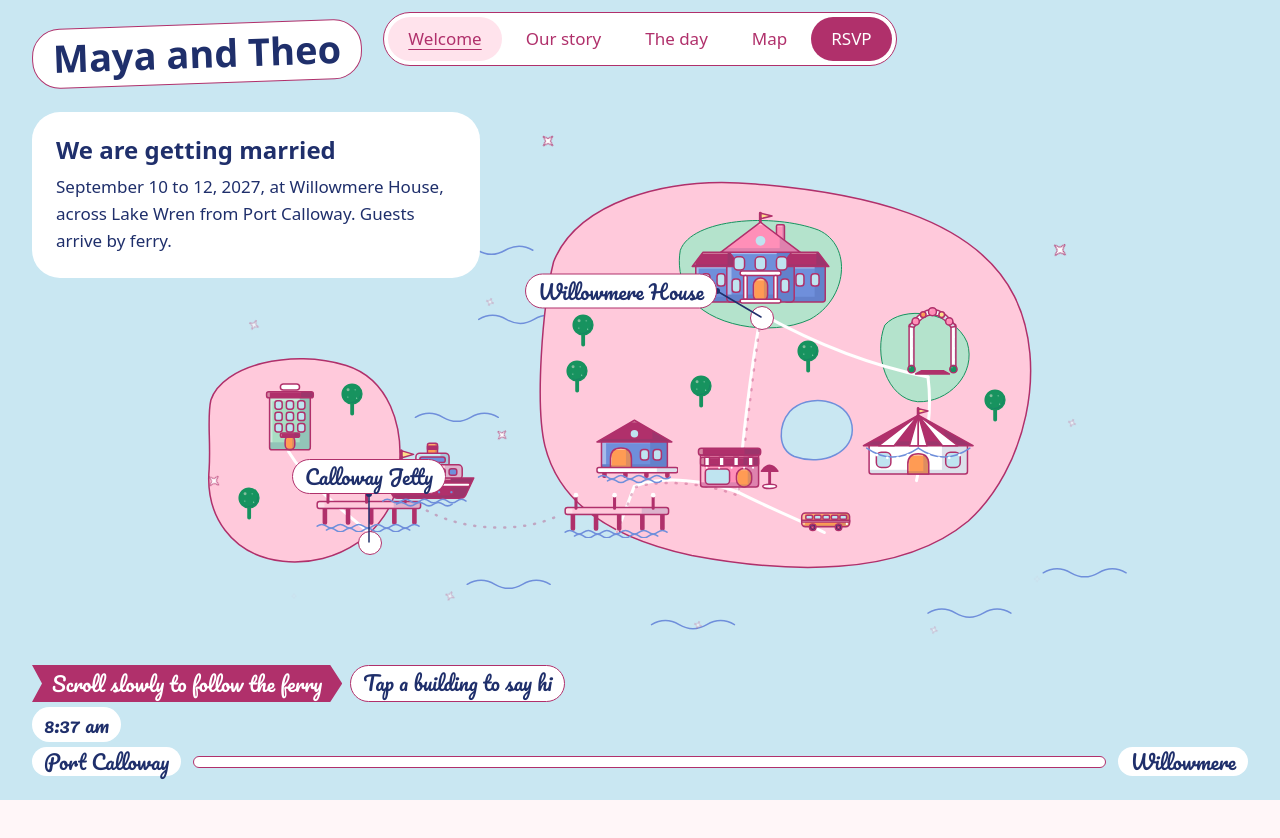
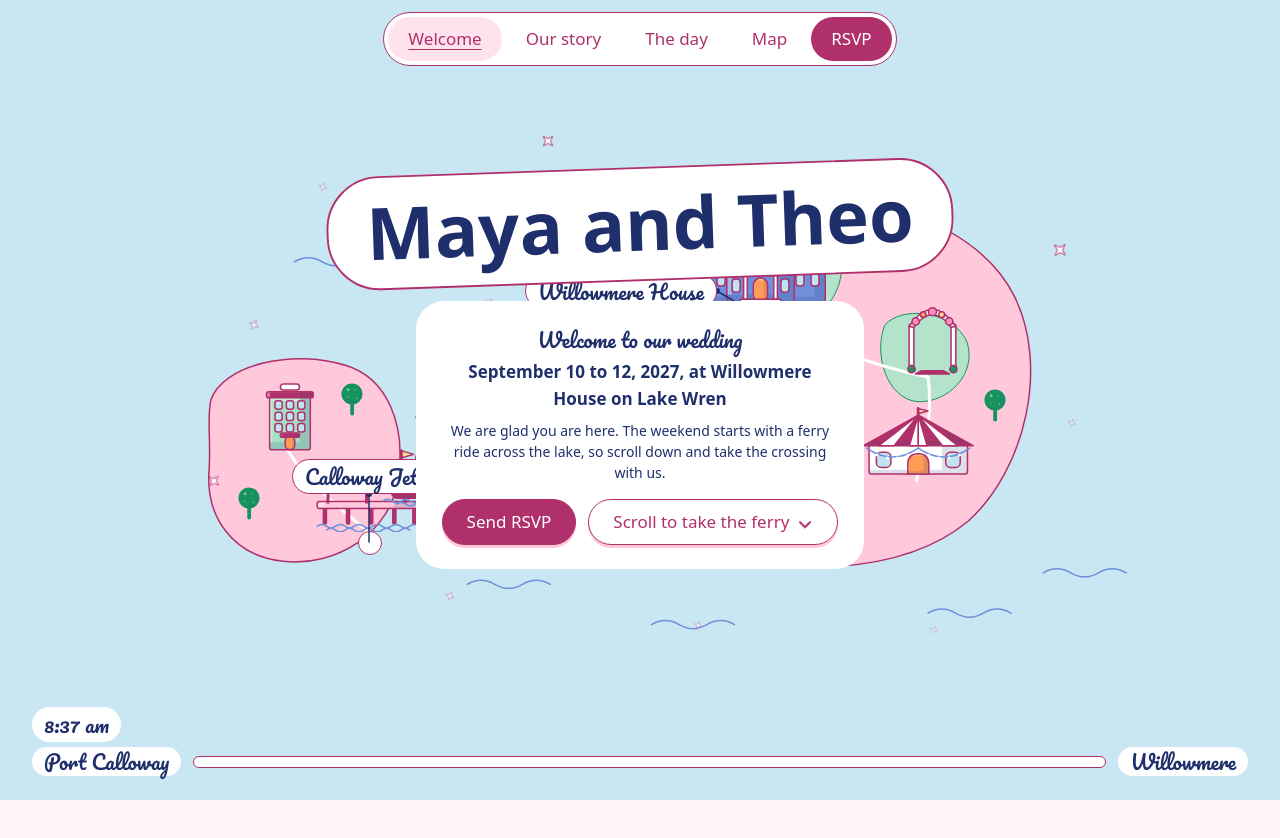
Before and after one commit to Wuraola-Adebisi/Bubblegum-Atlas, a React (Vite) app: page / in a window 1280 px wide. Shown: the top 838 px of the page. Built offline with nearby package versions, Linux system fonts and the light colour scheme.

Commit message:
Add welcome beat to the hero and fix invisible RSVP button text

```diff
--- a/src/data/events/wedding.ts
+++ b/src/data/events/wedding.ts
@@ -68,8 +68,8 @@ export const wedding: EventConfig = {
       {
         from: 0,
         to: 0.14,
-        title: 'We are getting married',
-        body: 'September 10 to 12, 2027, at Willowmere House, across Lake Wren from Port Calloway. Guests arrive by ferry.',
+        title: 'How you get here',
+        body: 'Guests cross Lake Wren by ferry, from Port Calloway to Willowmere House. We drew the trip so you can see it before you make it.',
       },
       { from: 0.14, to: 0.29, title: 'Across the water', body: 'Port Calloway is where the ferry leaves. The guest hotel is a five-minute walk away.' },
       {
@@ -456,7 +456,10 @@ export const wedding: EventConfig = {
     mapTitle: 'The weekend map',
     journeyTitle: 'Maya and Theo',
     journeySkip: 'Skip to the date and the weekend map',
-    journeyDate: 'Willowmere, September 10 to 12, 2027',
+    journeyDate: 'September 10 to 12, 2027, at Willowmere House on Lake Wren',
+    welcomeKicker: 'Welcome to our wedding',
+    welcomeLine: 'We are glad you are here. The weekend starts with a ferry ride across the lake, so scroll down and take the crossing with us.',
+    welcomeCue: 'Scroll to take the ferry',
     journeyIntro: 'We are getting married at Willowmere House, across Lake Wren from Port Calloway. Guests arrive by ferry. Scroll to take the trip, or go straight to the map.',
     ctaFollow: 'Follow the ferry',
     ctaRsvp: 'Send RSVP',
--- a/src/features/journey/Journey.tsx
+++ b/src/features/journey/Journey.tsx
@@ -32,6 +32,9 @@ function useSize<T extends HTMLElement>() {
 
 const linkBtn =
   'inline-flex min-h-11 items-center rounded-pill border-hair border-accent bg-paper px-6 py-2 font-medium text-accent shadow-press transition duration-micro ease-standard hover:bg-accent hover:text-paper active:translate-y-0.5 active:shadow-press-down'
+
+const primaryBtn =
+  'inline-flex min-h-11 items-center rounded-pill border-hair border-accent bg-accent px-6 py-2 font-medium text-paper shadow-press transition duration-micro ease-standard hover:bg-ink active:translate-y-0.5 active:shadow-press-down'
 
 const sparkColors = ['var(--color-glow)', 'var(--color-paper)', 'var(--color-land-strong)', 'var(--color-flag)']
 
@@ -98,6 +101,22 @@ export default function Journey({ event, journey }: JourneyProps) {
     return () => io.disconnect()
   }, [stageRef])
   const p = reduced ? 1 : scrolled
+  // Welcome beat: the names start large in the middle of the stage and settle into the corner as the journey begins.
+  const titleRef = useRef<HTMLDivElement>(null)
+  const [anchor, setAnchor] = useState({ dx: 0, dy: 0, s: 1, bh: 0, cy: 0 })
+  useLayoutEffect(() => {
+    const el = titleRef.current
+    if (!el || reduced) return
+    const bw = el.offsetWidth
+    const bh = el.offsetHeight
+    const s = Math.min(1.9, (size.w * 0.88) / bw)
+    const cy = size.h * 0.28
+    setAnchor({ dx: size.w / 2 - (el.offsetLeft + bw / 2), dy: cy - (el.offsetTop + bh / 2), s, bh, cy })
+  }, [size.w, size.h, reduced])
+  const settle = reduced ? 1 : ease(progressIn(p, 0.04, 0.13))
+  const welcomeOut = reduced ? 1 : progressIn(p, 0.012, 0.06)
+  const Title = reduced ? 'p' : 'h1'
+  const scrollOn = () => window.scrollBy({ top: window.innerHeight * 0.9, behavior: reduced ? 'auto' : 'smooth' })
   const [avatar] = useAvatar()
 
   const [lifted, setLifted] = useState<string | null>(null)
@@ -191,18 +210,37 @@ export default function Journey({ event, journey }: JourneyProps) {
 
   return (
     <>
+      {reduced && (
+        <section aria-label="Welcome" className="mx-auto max-w-measure px-4 pt-28 pb-6 text-center">
+          <h1 className="font-display text-h1 font-extrabold">{event.copy.journeyTitle}</h1>
+          <p className="mt-2 font-hand text-label">{event.copy.welcomeKicker}</p>
+          <p className="mt-1 font-display text-h3 font-extrabold">{event.copy.journeyDate}</p>
+          <p className="mt-2">{event.copy.welcomeLine}</p>
+          <p className="mt-4">
+            <a href="#/rsvp" className={primaryBtn}>
+              {event.copy.ctaRsvp}
+            </a>
+          </p>
+        </section>
+      )}
+
       <section
         ref={sectionRef}
         aria-label="The journey from Port Calloway to Willowmere"
         className="relative"
         style={reduced ? undefined : { height: `${journey.scrollVh}vh` }}
       >
-        <a
-          href="#journey-end"
-          className="fixed top-2 left-2 z-50 -translate-y-24 rounded-pill bg-paper px-5 py-2 font-medium text-accent focus:translate-y-0"
+        <button
+          type="button"
+          onClick={() => {
+            const end = document.getElementById('journey-end')
+            end?.focus()
+            end?.scrollIntoView()
+          }}
+          className="fixed top-2 left-2 z-50 -translate-y-24 cursor-pointer rounded-pill bg-paper px-5 py-2 font-medium text-accent focus:translate-y-0"
         >
           {event.copy.journeySkip}
-        </a>
+        </button>
         <div id="journey-end" tabIndex={-1} className="absolute left-0 h-px w-px" style={{ top: reduced ? '0' : 'calc(100% - 100svh + 6rem)' }} />
 
         <div
@@ -322,16 +360,43 @@ export default function Journey({ event, journey }: JourneyProps) {
             {announce}
           </p>
 
-          <div className="pointer-events-none absolute top-20 left-4 sm:top-6 sm:left-8">
-            <h1 className="inline-block -rotate-2 rounded-panel border-hair border-accent bg-paper px-5 py-2 font-display text-h2 font-extrabold">
+          <div
+            ref={titleRef}
+            className="pointer-events-none absolute top-20 left-4 origin-center will-change-transform sm:top-6 sm:left-8"
+            style={reduced ? undefined : { transform: `translate(${anchor.dx * (1 - settle)}px, ${anchor.dy * (1 - settle)}px) scale(${1 + (anchor.s - 1) * (1 - settle)})` }}
+          >
+            <Title className="inline-block -rotate-2 rounded-panel border-hair border-accent bg-paper px-5 py-2 font-display text-h2 font-extrabold">
               {event.copy.journeyTitle}
-            </h1>
+            </Title>
           </div>
+
+          {!reduced && (
+            <div
+              inert={welcomeOut > 0.95}
+              className="absolute left-1/2 w-11/12 max-w-md -translate-x-1/2 rounded-panel bg-paper p-5 text-center sm:p-6"
+              style={{ top: anchor.cy + (anchor.bh * anchor.s) / 2 + 20, opacity: 1 - welcomeOut, pointerEvents: welcomeOut > 0.5 ? 'none' : undefined }}
+            >
+              <p className="font-hand text-label">{event.copy.welcomeKicker}</p>
+              <p className="mt-1 font-display text-body font-extrabold">{event.copy.journeyDate}</p>
+              <p className="mt-2 text-small">{event.copy.welcomeLine}</p>
+              <div className="mt-4 flex flex-wrap items-center justify-center gap-3">
+                <a href="#/rsvp" className={primaryBtn}>
+                  {event.copy.ctaRsvp}
+                </a>
+                <button type="button" onClick={scrollOn} className={linkBtn}>
+                  {event.copy.welcomeCue}
+                  <svg className="cue-bob ml-2" width="16" height="16" viewBox="0 0 16 16" aria-hidden="true">
+                    <path d="M3 6 L8 11 L13 6" fill="none" stroke="currentColor" strokeWidth="2" strokeLinecap="round" strokeLinejoin="round" />
+                  </svg>
+                </button>
+              </div>
+            </div>
+          )}
 
           <div className="absolute inset-x-4 bottom-32 sm:inset-x-auto sm:top-28 sm:bottom-auto sm:left-8 sm:w-112">
             <div className="relative min-h-40">
               {journey.chapters.map((c) => {
-                const on = c === active
+                const on = c === active && !(c === journey.chapters[0] && p < 0.1)
                 return (
                   <div
                     key={c.title}
@@ -357,9 +422,8 @@ export default function Journey({ event, journey }: JourneyProps) {
           </div>
 
           <div className="pointer-events-none absolute inset-x-4 bottom-4 space-y-2 sm:inset-x-8 sm:bottom-6">
-            {!reduced && p < 0.08 && (
-              <div className="flex flex-wrap gap-2">
-                <LabelTag variant="flag">Scroll slowly to follow the ferry</LabelTag>
+            {!reduced && p > 0.06 && p < 0.2 && (
+              <div className="hidden flex-wrap gap-2 sm:flex">
                 <LabelTag>Tap a building to say hi</LabelTag>
               </div>
             )}
--- a/src/features/walk/StationContent.tsx
+++ b/src/features/walk/StationContent.tsx
@@ -5,6 +5,9 @@ import { dayKey, formatDay, formatMinutes, minutesOfDay } from '../../lib/time.t
 
 const linkBtn =
   'inline-flex min-h-11 items-center rounded-pill border-hair border-accent bg-paper px-6 py-2 font-medium text-accent shadow-press transition duration-micro ease-standard hover:bg-accent hover:text-paper active:translate-y-0.5 active:shadow-press-down'
+
+const primaryBtn =
+  'inline-flex min-h-11 items-center rounded-pill border-hair border-accent bg-accent px-6 py-2 font-medium text-paper shadow-press transition duration-micro ease-standard hover:bg-ink active:translate-y-0.5 active:shadow-press-down'
 
 const modeLabel = { walk: 'Walk', ferry: 'Ferry', shuttle: 'Shuttle', bike: 'Bike', courier: 'Courier' } as const
 
@@ -130,7 +133,7 @@ export default function StationContent({ event, station }: { event: EventConfig;
           <p className="max-w-measure font-medium">{event.copy.rsvpTitle}</p>
           <p className="max-w-measure text-small">{event.copy.rsvpIntro}</p>
           <p>
-            <a href="#/rsvp" className={`${linkBtn} bg-accent text-paper hover:bg-ink`}>
+            <a href="#/rsvp" className={primaryBtn}>
               {event.copy.ctaRsvp}
             </a>
           </p>
--- a/src/index.css
+++ b/src/index.css
@@ -392,3 +392,14 @@
 .sample-text::before {
   content: attr(data-sample);
 }
+
+/* Small bounce on the scroll cue. Off for reduced motion. */
+@media (prefers-reduced-motion: no-preference) {
+  .cue-bob {
+    animation: cue-bob 1.6s ease-in-out infinite;
+  }
+}
+@keyframes cue-bob {
+  0%, 100% { transform: translateY(0); }
+  50% { transform: translateY(3px); }
+}
```
Also changed, not shown: public/og-image.png.
